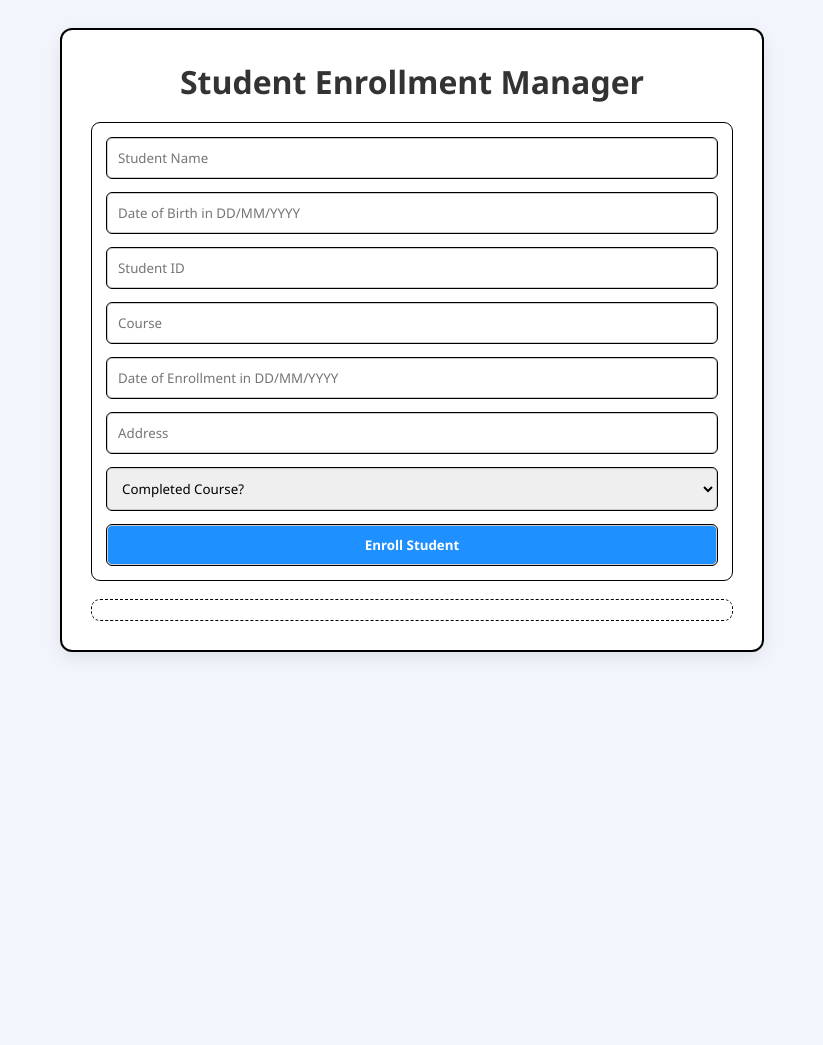
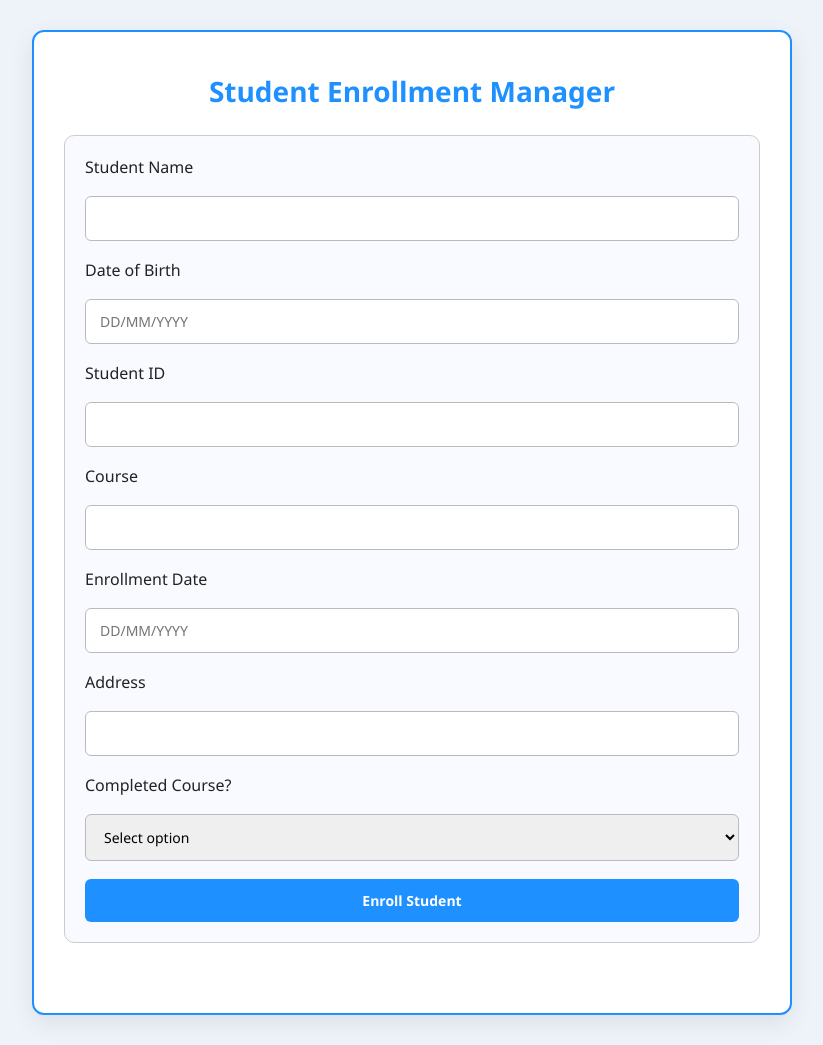
Before and after one commit to Srijan-XI/P5-Project-2025, a PHP site: page / in a window 1280 px wide. Shown: the whole page, without its empty margins (228-1051 px from the left). Before the commit the page ends 656 px from the top, so only its background shows below. Run offline with PHP 8.4, Linux system fonts and the light colour scheme.

Commit message:
Update Student Enrollment Manager project

```diff
--- a/Student Enrollment Manager/Style.css
+++ b/Student Enrollment Manager/Style.css
@@ -1,122 +1,153 @@
+/* Global Reset and Base */
 * {
   margin: 0;
   padding: 0;
   box-sizing: border-box;
-  font-family: "Segoe UI", sans-serif;
+  font-family: "Segoe UI", "Roboto", sans-serif;
 }
 
 body {
-  background: #f2f6fc;
-  color: #333;
+  background: #eef3fa;
+  color: #222;
   padding: 30px;
 }
 
+/* Main Container */
 .container {
-  max-width: 700px;
+  max-width: 760px;
   margin: auto;
-  background: white;
-  padding: 30px;
-  border-radius: 10px;
-  box-shadow: 0 6px 20px rgba(0, 0, 0, 0.1);
-  outline: 2px solid black;
+  background: #fff;
+  padding: 40px 30px;
+  border-radius: 12px;
+  box-shadow: 0 8px 25px rgba(0, 0, 0, 0.08);
+  border: 2px solid #1e90ff;
 }
 
+/* Header */
 h1 {
   text-align: center;
-  margin-bottom: 20px;
+  margin-bottom: 25px;
+  font-size: 28px;
+  color: #1e90ff;
 }
 
+/* Form Styles */
 form {
   display: flex;
   flex-direction: column;
-  gap: 15px;
-  padding: 15px;
-  border-radius: 8px;
-  outline: 1px solid black;
+  gap: 18px;
+  padding: 20px;
+  border-radius: 10px;
+  background-color: #f8faff;
+  border: 1px solid #ccc;
 }
 
 form input,
 form select,
 form button {
-  padding: 10px;
-  border-radius: 5px;
-  border: 1px solid #ccc;
-  outline: 1px solid black;
-  width: 100%;
+  padding: 12px 14px;
+  border-radius: 6px;
+  border: 1px solid #bbb;
+  font-size: 14px;
+  transition: border-color 0.3s, box-shadow 0.3s;
+}
+
+form input:focus,
+form select:focus {
+  border-color: #1e90ff;
+  box-shadow: 0 0 5px rgba(30, 144, 255, 0.3);
 }
 
 form button {
   background-color: #1e90ff;
   color: white;
-  font-weight: bold;
+  font-weight: 600;
   cursor: pointer;
-  transition: background-color 0.3s;
+  transition: background-color 0.25s;
+  border: none;
 }
 
 form button:hover {
-  background-color: #0066cc;
+  background-color: #006ad1;
 }
 
+/* Student List Container */
 .student-list {
-  margin-top: 20px;
+  margin-top: 30px;
   display: flex;
   flex-direction: column;
   gap: 15px;
-  outline: 1px dashed black;
-  padding: 10px;
-  border-radius: 8px;
 }
 
+/* Student Card */
 .student-card {
-  background: #e6f0ff;
-  padding: 15px;
-  border-radius: 8px;
+  background: #f0f7ff;
+  padding: 20px;
+  border-radius: 10px;
   display: flex;
   justify-content: space-between;
   align-items: center;
-  border: 1px solid black;
+  border-left: 5px solid #1e90ff;
   flex-wrap: wrap;
+  transition: transform 0.3s ease;
+}
+
+.student-card:hover {
+  transform: scale(1.01);
 }
 
 .student-info {
   font-size: 15px;
   line-height: 1.6;
-  max-width: 90%;
+  max-width: 88%;
 }
 
 .student-info strong {
-  font-size: 17px;
+  font-size: 18px;
   display: block;
-  margin-bottom: 5px;
+  margin-bottom: 8px;
+  color: #333;
 }
 
+/* Action Buttons */
 .remove-btn {
-  padding: 7px 10px;
-  border-radius: 4px;
-  border: 1px solid black;
+  padding: 8px 12px;
+  border-radius: 5px;
+  border: none;
   font-weight: bold;
   cursor: pointer;
   color: white;
+  transition: background-color 0.2s;
 }
 
 .remove-btn:hover {
-  opacity: 0.9;
+  opacity: 0.95;
 }
 
 .action-buttons {
   display: flex;
-  gap: 5px;
+  gap: 8px;
+  margin-top: 10px;
 }
 
+/* Edit Input Fields */
 .edit-input {
-  padding: 7px;
-  border-radius: 4px;
-  border: 1px solid #ccc;
-  margin: 5px 0;
+  padding: 10px;
+  border-radius: 6px;
+  border: 1px solid #bbb;
+  margin: 6px 0;
   width: 100%;
-  outline: 1px solid black;
+  font-size: 14px;
+  outline: none;
+  transition: border-color 0.3s, box-shadow 0.3s;
 }
 
+.edit-input:focus {
+  border-color: #1e90ff;
+  box-shadow: 0 0 5px rgba(30, 144, 255, 0.3);
+}
+
+/* Responsive Design */
 @media (max-width: 600px) {
   .student-card {
     flex-direction: column;
--- a/Student Enrollment Manager/index.html
+++ b/Student Enrollment Manager/index.html
@@ -1,32 +1,46 @@
 <!DOCTYPE html>
 <html lang="en">
 <head>
-  <meta charset="UTF-8">
-  <meta name="viewport" content="width=device-width, initial-scale=1">
+  <meta charset="UTF-8" />
+  <meta name="viewport" content="width=device-width, initial-scale=1" />
   <title>Student Enrollment Manager</title>
-  <link rel="stylesheet" href="style.css">
+  <link rel="stylesheet" href="style.css" />
 </head>
 <body>
   <div class="container">
     <h1>Student Enrollment Manager</h1>
 
     <form id="enrollmentForm">
-      <input type="text" id="studentName" placeholder="Student Name" required>
-      <input type="text" id="dob" placeholder="Date of Birth in DD/MM/YYYY" required>
-      <input type="text" id="studentID" placeholder="Student ID" required>
-      <input type="text" id="course" placeholder="Course" required>
-      <input type="text" id="enrollDate" placeholder="Date of Enrollment in DD/MM/YYYY" required>
-      <input type="text" id="address" placeholder="Address" required>
-      <select id="completed" required>
-        <option value="" disabled selected>Completed Course?</option>
+      <label for="studentName">Student Name</label>
+      <input type="text" id="studentName" name="studentName" required />
+
+      <label for="dob">Date of Birth</label>
+      <input type="text" id="dob" name="dob" placeholder="DD/MM/YYYY" required />
+
+      <label for="studentID">Student ID</label>
+      <input type="text" id="studentID" name="studentID" required />
+
+      <label for="course">Course</label>
+      <input type="text" id="course" name="course" required />
+
+      <label for="enrollDate">Enrollment Date</label>
+      <input type="text" id="enrollDate" name="enrollDate" placeholder="DD/MM/YYYY" required />
+
+      <label for="address">Address</label>
+      <input type="text" id="address" name="address" required />
+
+      <label for="completed">Completed Course?</label>
+      <select id="completed" name="completed" required>
+        <option value="" disabled selected>Select option</option>
         <option value="Yes">Yes</option>
         <option value="No">No</option>
       </select>
+
       <button type="submit">Enroll Student</button>
     </form>
 
     <div class="student-list" id="studentList">
-
+      <!-- Student cards will appear here -->
     </div>
   </div>
 
```
Also changed, not shown: Student Enrollment Manager/Script.js (+53 -14 lines).
